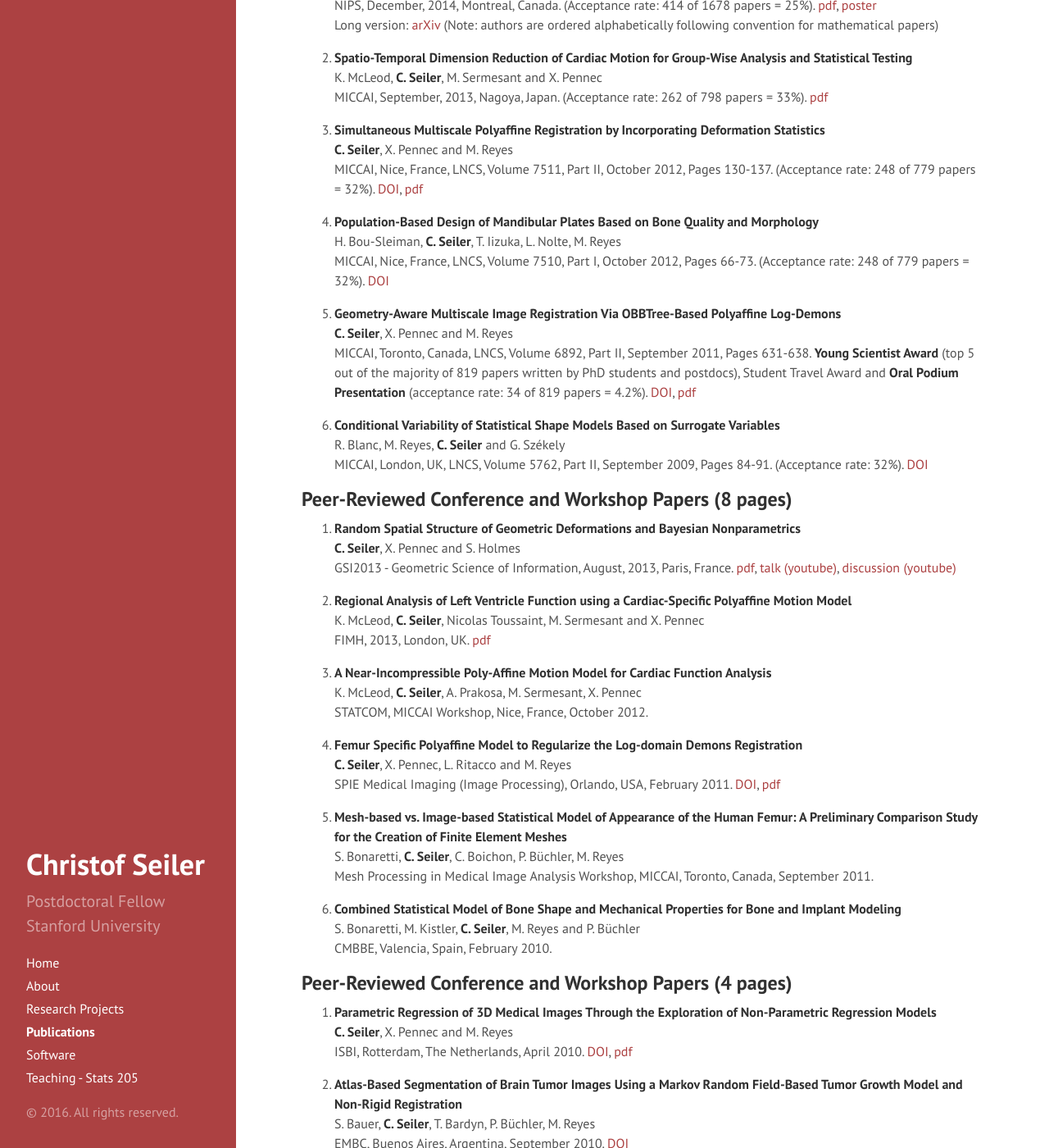
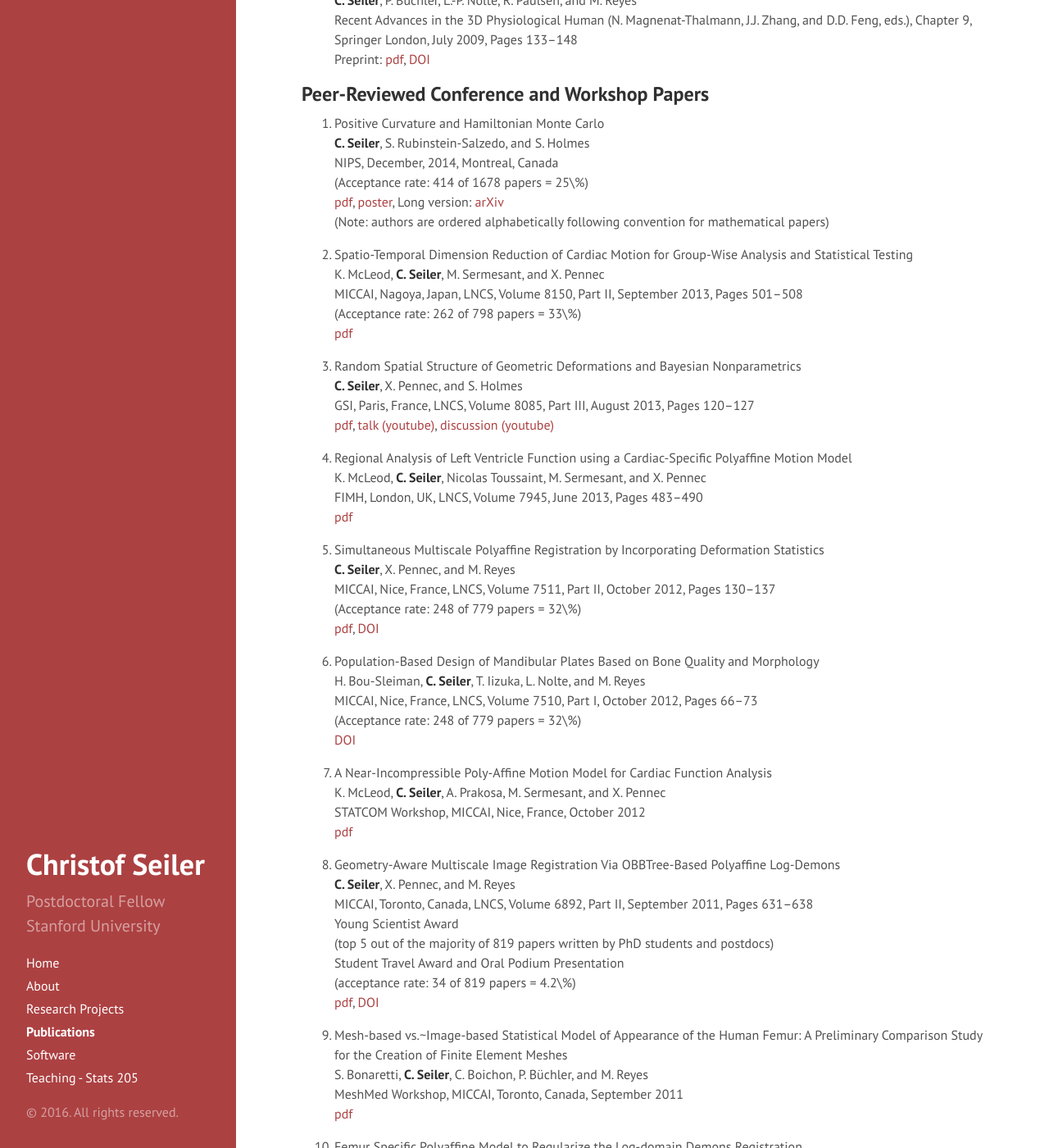
Before and after one commit to ChristofSeiler/ChristofSeiler.github.io, a Jekyll site: the page built from publications.md, in a window 1280 px wide and 1400 px high, scrolled down 1158 px. Shown: the whole window at 82% size. Built offline with Jekyll 4.4.1, drawn with Linux system fonts in a browser that asks for light colours; some of the changed text lies outside the part shown.

Commit message:
reformatted publication list

```diff
--- a/publications.md
+++ b/publications.md
@@ -9,114 +9,137 @@
 
 Several journal articles and one book chapter are currenlty under review.
 
-## Journal Articles
+## Peer-Reviewed Journal Articles
 
-1. **Discussion of "Geodesic Monte Carlo on Embedded Manifolds"** <br>
-P. Diaconis, **C. Seiler** and S. Holmes <br>
-Scandinavian Journal of Statistics, Volume 41, Issue 1, pages 3-7, March 2014. [arXiv](http://arxiv.org/abs/1311.1129), [journal](http://onlinelibrary.wiley.com/doi/10.1111/sjos.12070/abstract)
+1. **Image-based vs. Mesh-based Statistical Appearance Model of the Human Femur: Implications for Finite Element Simulations** <br>
+S. Bonaretti, **C. Seiler**, C. Boichon, M. Reyes, and P. B&uuml;chler <br>
+Medical Engineering and Physics, Volume 36, Issue 12, December 2014, Pages 1626&ndash;1635 <br>
+[DOI](http://dx.doi.org/10.1016/j.medengphy.2014.09.006)
 
-2. **Image-based vs. Mesh-based Statistical Appearance Model of the Human Femur: Implications for Finite Element Simulations** <br>
-S. Bonaretti, **C. Seiler**, C. Boichon, M. Reyes, and P. B&uuml;chler <br>
-Medical Engineering and Physics, 2014. [DOI](http://dx.doi.org/10.1016/j.medengphy.2014.09.006)
+2. Time-Lapse Microscopy and Classification of 2D Human Mesenchymal Stem Cells Based on Cell Shape Picks Up Myogenic from Osteogenic and Adipogenic Differentiation <br>
+**C. Seiler**, A. Gazdhar, M. Reyes, L.M. Benneker, T. Geiser, K.A. Siebenrock, and B. Gantenbein-Ritter <br>
+Journal of Tissue Engineering and Regenerative Medicine, Volume 8, Issue 9, September 2014, Pages 737&ndash;746 <br>
+(2011 Impact Factor: 3.278) <br>
+[DOI](http://dx.doi.org/10.1002/term.1575)
 
-3. **Capturing the Multiscale Anatomical Shape Variability with Polyaffine Transformation Trees** <br>
-**C. Seiler**, X. Pennec and M. Reyes <br>
-Medical Image Analysis (MedIA) (2011 5-Year Impact Factor: 4.512, top ranked journal in medical image analysis), Volume 16, Issue 7, October 2012, Pages 1371-1384. [DOI](http://dx.doi.org/10.1016/j.media.2012.05.011). Preprint: [pdf](http://www.inria.fr/sophia/asclepios/Publications/Christof.Seiler/SeilerPolyaffineTransformationTreesMedIA2012.pdf)
+3. Discussion of "Geodesic Monte Carlo on Embedded Manifolds" <br>
+P. Diaconis, **C. Seiler**, and S. Holmes <br>
+Scandinavian Journal of Statistics, Volume 41, Issue 1, March 2014, Pages 3&ndash;7	<br>
+Preprint: [pdf](http://arxiv.org/abs/1311.1129), [journal](http://onlinelibrary.wiley.com/doi/10.1111/sjos.12070/abstract)
 
-4. **Time-Lapse Microscopy and Classification of 2D Human Mesenchymal Stem Cells Based on Cell Shape Picks Up Myogenic from Osteogenic and Adipogenic Differentiation** <br>
-**C. Seiler**, A. Gazdhar, M. Reyes, L.M. Benneker, T. Geiser, K.A. Siebenrock, B. Gantenbein-Ritter <br>
-Journal of Tissue Engineering and Regenerative Medicine (2011 Impact Factor: 3.278), 2012. [DOI](http://dx.doi.org/10.1002/term.1575)
+4. Validity of an Automatic Measure Protocol in Distal Femur for Allograft Selection from a Three-Dimensional Virtual Bone Bank System <br>
+L. Ritacco, **C. Seiler**, G. Farfalli, L. Nolte, M. Reyes, D. Muscolo, and L. Tinao <br>
+Cell and Tissue Banking, Volume 14, Issue 2, June 2013, Pages 213&ndash;220 <br>
+[DOI](http://dx.doi.org/10.1007/s10561-012-9307-3)
 
-5. **Statistical Model Based Shape Prediction from a Combination of Direct Observations and Various Surrogates: Application to Orthopaedic Research** <br>
-R. Blanc, **C. Seiler**, G. Sz&eacute;kely, L. Nolte, M. Reyes <br>
-Medical Image Analysis (MedIA), Volume 16, Issue 6, August 2012, Pages 1156-1166. [DOI](http://dx.doi.org/10.1016/j.media.2012.04.004)
+5. Capturing the Multiscale Anatomical Shape Variability with Polyaffine Transformation Trees <br>
+**C. Seiler**, X. Pennec, and M. Reyes <br>
+Medical Image Analysis, Volume 16, Issue 7, October 2012, Pages 1371&ndash;1384 <br>
+(2011 5-Year Impact Factor: 4.512, top ranked journal in medical image analysis) <br>
+Preprint: [pdf](http://www.inria.fr/sophia/asclepios/Publications/Christof.Seiler/SeilerPolyaffineTransformationTreesMedIA2012.pdf), [DOI](http://dx.doi.org/10.1016/j.media.2012.05.011)
 
-6. **Validity of an Automatic Measure Protocol in Distal Femur for Allograft Selection from a Three-Dimensional Virtual Bone Bank System** <br>
-L. Ritacco, **C. Seiler**, G. Farfalli, L. Nolte, M. Reyes, D. Muscolo and L. Tinao <br>
-Cell and Tissue Banking, 2012. [DOI](http://dx.doi.org/10.1007/s10561-012-9307-3)
+6. Statistical Model Based Shape Prediction from a Combination of Direct Observations and Various Surrogates: Application to Orthopaedic Research <br>
+R. Blanc, **C. Seiler**, G. Sz&eacute;kely, L. Nolte, and M. Reyes <br>
+Medical Image Analysis, Volume 16, Issue 6, August 2012, Pages 1156&ndash;1166 <br>
+Preprint: [pdf](http://www-sop.inria.fr/asclepios/Publications/Christof.Seiler/BlancSeilerMedIA2012.pdf), [DOI](http://dx.doi.org/10.1016/j.media.2012.04.004)
 
-## Book Chapter
+## Peer-Reviewed Book Chapter
 
 1. **Hierarchical Markov Random Fields Applied to Model Soft Tissue Deformations on Graphics Hardware** <br>
-**C. Seiler**, P. B&uuml;chler, L.-P. Nolte, R. Paulsen and M. Reyes <br>
-Recent Advances in the 3D Physiological Human (N. Magnenat-Thalmann, J. J. Zhang, and D. D. Feng, eds.), Chapter 9, Pages 133-148, Springer London, November 2009. [DOI](http://dx.doi.org/10.1007/978-1-84882-565-9_9)
+**C. Seiler**, P. Büchler, L.-P. Nolte, R. Paulsen, and M. Reyes <br>
+Recent Advances in the 3D Physiological Human (N. Magnenat-Thalmann, J.J. Zhang, and D.D. Feng, eds.), Chapter 9, Springer London, July 2009, Pages 133&ndash;148 <br>
+Preprint: [pdf](https://christofseiler.github.io/PaperHMRFDeformationGPU.pdf), [DOI](http://dx.doi.org/10.1007/978-1-84882-565-9_9)
 
-## Selective Peer-Reviewed Conference Papers (8+ pages)
+## Peer-Reviewed Conference and Workshop Papers
 
-1. **Positive Curvature and Hamiltonian Monte Carlo** <br>
+1. Positive Curvature and Hamiltonian Monte Carlo <br>
 **C. Seiler**, S. Rubinstein-Salzedo, and S. Holmes <br>
-NIPS, December, 2014, Montreal, Canada. (Acceptance rate: 414 of 1678 papers = 25%). [pdf](http://papers.nips.cc/paper/5500-positive-curvature-and-hamiltonian-monte-carlo.pdf), [poster](https://christofseiler.github.io/NIPS-Poster.pdf) <br>
-Long version: [arXiv](http://arxiv.org/abs/1407.1114) (Note: authors are ordered alphabetically following convention for mathematical papers)
+NIPS, December, 2014, Montreal, Canada <br>
+(Acceptance rate: 414 of 1678 papers = 25\%) <br>
+[pdf](http://papers.nips.cc/paper/5500-positive-curvature-and-hamiltonian-monte-carlo.pdf), [poster](https://christofseiler.github.io/NIPS-Poster.pdf), Long version: [arXiv](http://arxiv.org/abs/1407.1114) <br>
+(Note: authors are ordered alphabetically following convention for mathematical papers)
 
-2. **Spatio-Temporal Dimension Reduction of Cardiac Motion for Group-Wise Analysis and Statistical Testing** <br>
-K. McLeod, **C. Seiler**, M. Sermesant and X. Pennec <br>
-MICCAI, September, 2013, Nagoya, Japan. (Acceptance rate: 262 of 798 papers = 33%). [pdf](http://hal.inria.fr/hal-00840041/PDF/MICCAI_mcleod_2013.pdf)
+2. Spatio-Temporal Dimension Reduction of Cardiac Motion for Group-Wise Analysis and Statistical Testing <br>
+K. McLeod, **C. Seiler**, M. Sermesant, and X. Pennec <br>
+MICCAI, Nagoya, Japan, LNCS, Volume 8150, Part II, September 2013, Pages 501&ndash;508 <br>
+(Acceptance rate: 262 of 798 papers = 33\%) <br>
+[pdf](http://hal.inria.fr/hal-00840041/PDF/MICCAI_mcleod_2013.pdf)
 
-3. **Simultaneous Multiscale Polyaffine Registration by Incorporating Deformation Statistics** <br>
-**C. Seiler**, X. Pennec and M. Reyes <br>
-MICCAI, Nice, France, LNCS, Volume 7511, Part II, October 2012, Pages 130-137. (Acceptance rate: 248 of 779 papers = 32%). [DOI](http://dx.doi.org/10.1007/978-3-642-33418-4_17), [pdf](http://www.inria.fr/sophia/asclepios/Publications/Christof.Seiler/SeilerMultiscaleGroupwisePolyaffineRegistrationMICCAI2012.pdf)
+3. Random Spatial Structure of Geometric Deformations and Bayesian Nonparametrics <br>
+**C. Seiler**, X. Pennec, and S. Holmes <br>
+GSI, Paris, France, LNCS, Volume 8085, Part III, August 2013, Pages 120&ndash;127 <br>
+[pdf](https://hal.inria.fr/hal-00847185/document), [talk (youtube)](https://www.youtube.com/watch?v=KZO-EaJ6Qrc), [discussion (youtube)](https://www.youtube.com/watch?v=B22UeW_wOpg)
 
-4. **Population-Based Design of Mandibular Plates Based on Bone Quality and Morphology** <br>
-H. Bou-Sleiman, **C. Seiler**, T. Iizuka, L. Nolte, M. Reyes <br>
-MICCAI, Nice, France, LNCS, Volume 7510, Part I, October 2012, Pages 66-73. (Acceptance rate: 248 of 779 papers = 32%). [DOI](http://dx.doi.org/10.1007/978-3-642-33415-3_9)
-
-5. **Geometry-Aware Multiscale Image Registration Via OBBTree-Based Polyaffine Log-Demons** <br>
-**C. Seiler**, X. Pennec and M. Reyes <br>
-MICCAI, Toronto, Canada, LNCS, Volume 6892, Part II, September 2011, Pages 631-638. **Young Scientist Award** (top 5 out of the majority of 819 papers written by PhD students and postdocs), Student Travel Award and **Oral Podium Presentation** (acceptance rate: 34 of 819 papers = 4.2%). [DOI](http://dx.doi.org/10.1007/978-3-642-23629-7_77), [pdf](http://www.inria.fr/sophia/asclepios/Publications/Christof.Seiler/SeilerOBBTreeMultiscalePolyLogDemonsMICCAI2011.pdf)
-
-6. **Conditional Variability of Statistical Shape Models Based on Surrogate Variables** <br>
-R. Blanc, M. Reyes, **C. Seiler** and G. Sz&eacute;kely <br>
-MICCAI, London, UK, LNCS, Volume 5762, Part II, September 2009, Pages 84-91. (Acceptance rate: 32%). [DOI](http://dx.doi.org/10.1007/978-3-642-04271-3_11)
-
-## Peer-Reviewed Conference and Workshop Papers (8 pages)
-
-1. **Random Spatial Structure of Geometric Deformations and Bayesian Nonparametrics** <br>
-**C. Seiler**, X. Pennec and S. Holmes <br>
-GSI2013 - Geometric Science of Information, August, 2013, Paris, France.
-[pdf](https://hal.inria.fr/hal-00847185/document),
-[talk (youtube)](https://www.youtube.com/watch?v=KZO-EaJ6Qrc),
-[discussion (youtube)](https://www.youtube.com/watch?v=B22UeW_wOpg)
-
-2. **Regional Analysis of Left Ventricle Function using a Cardiac-Specific Polyaffine Motion Model** <br>
-K. McLeod, **C. Seiler**, Nicolas Toussaint, M. Sermesant and X. Pennec <br>
-FIMH, 2013, London, UK.
+4. Regional Analysis of Left Ventricle Function using a Cardiac-Specific Polyaffine Motion Model <br>
+K. McLeod, **C. Seiler**, Nicolas Toussaint, M. Sermesant, and X. Pennec <br>
+FIMH, London, UK, LNCS, Volume 7945, June 2013, Pages 483&ndash;490 <br>
 [pdf](http://hal.inria.fr/hal-00840042/PDF/PolyAffineHeartRegionalAnalysis.pdf)
 
-3. **A Near-Incompressible Poly-Affine Motion Model for Cardiac Function Analysis** <br>
-K. McLeod, **C. Seiler**, A. Prakosa, M. Sermesant, X. Pennec <br>
-STATCOM, MICCAI Workshop, Nice, France, October 2012.
+5. Simultaneous Multiscale Polyaffine Registration by Incorporating Deformation Statistics <br>
+**C. Seiler**, X. Pennec, and M. Reyes <br>
+MICCAI, Nice, France, LNCS, Volume 7511, Part II, October 2012, Pages 130&ndash;137 <br>
+(Acceptance rate: 248 of 779 papers = 32\%) <br>
+[pdf](http://www.inria.fr/sophia/asclepios/Publications/Christof.Seiler/SeilerMultiscaleGroupwisePolyaffineRegistrationMICCAI2012.pdf), [DOI](http://dx.doi.org/10.1007/978-3-642-33418-4_17)
 
-4. **Femur Specific Polyaffine Model to Regularize the Log-domain Demons Registration** <br>
-**C. Seiler**, X. Pennec, L. Ritacco and M. Reyes <br>
-SPIE Medical Imaging (Image Processing), Orlando, USA, February 2011. [DOI](http://dx.doi.org/10.1117/12.878316), [pdf](http://www.inria.fr/sophia/asclepios/Publications/Christof.Seiler/SeilerFemurPolyaffineLogDemonsSPIE2011.pdf)
+6. Population-Based Design of Mandibular Plates Based on Bone Quality and Morphology <br>
+H. Bou-Sleiman, **C. Seiler**, T. Iizuka, L. Nolte, and M. Reyes <br>
+MICCAI, Nice, France, LNCS, Volume 7510, Part I, October 2012, Pages 66&ndash;73 <br>
+(Acceptance rate: 248 of 779 papers = 32\%)	<br>
+[DOI](http://dx.doi.org/10.1007/978-3-642-33415-3_9)
 
-5. **Mesh-based vs. Image-based Statistical Model of Appearance of the Human Femur: A Preliminary Comparison Study for the Creation of Finite Element Meshes** <br>
-S. Bonaretti, **C. Seiler**, C. Boichon, P. B&uuml;chler, M. Reyes <br>
-Mesh Processing in Medical Image Analysis Workshop, MICCAI, Toronto, Canada, September 2011.
+7. A Near-Incompressible Poly-Affine Motion Model for Cardiac Function Analysis <br>
+K. McLeod, **C. Seiler**, A. Prakosa, M. Sermesant, and X. Pennec <br>
+STATCOM Workshop, MICCAI, Nice, France, October 2012 <br>
+[pdf](http://www-sop.inria.fr/asclepios/Publications/Kristin.McLeod/PolyAffineHeart.pdf)
 
-6. **Combined Statistical Model of Bone Shape and Mechanical Properties for Bone and Implant Modeling** <br>
-S. Bonaretti, M. Kistler, **C. Seiler**, M. Reyes and P. B&uuml;chler <br>
-CMBBE, Valencia, Spain, February 2010.
+8. Geometry-Aware Multiscale Image Registration Via OBBTree-Based Polyaffine Log-Demons <br>
+**C. Seiler**, X. Pennec, and M. Reyes <br>
+MICCAI, Toronto, Canada, LNCS, Volume 6892, Part II, September 2011, Pages 631&ndash;638 <br>
+Young Scientist Award <br>
+(top 5 out of the majority of 819 papers written by PhD students and postdocs) <br>
+Student Travel Award and Oral Podium Presentation <br>
+(acceptance rate: 34 of 819 papers = 4.2\%)	<br>
+[pdf](http://www.inria.fr/sophia/asclepios/Publications/Christof.Seiler/SeilerOBBTreeMultiscalePolyLogDemonsMICCAI2011.pdf), [DOI](http://dx.doi.org/10.1007/978-3-642-23629-7_77)
 
-## Peer-Reviewed Conference and Workshop Papers (4 pages)
+9. Mesh-based vs.~Image-based Statistical Model of Appearance of the Human Femur: A Preliminary Comparison Study for the Creation of Finite Element Meshes <br>
+S. Bonaretti, **C. Seiler**, C. Boichon, P. B&uuml;chler, and M. Reyes <br>
+MeshMed Workshop, MICCAI, Toronto, Canada, September 2011 <br>
+[pdf](http://www2.imm.dtu.dk/projects/MeshMed/2011/MeshMed2011Proceedings.pdf)
 
-1. **Parametric Regression of 3D Medical Images Through the Exploration of Non-Parametric Regression Models** <br>
-**C. Seiler**, X. Pennec and M. Reyes <br>
-ISBI, Rotterdam, The Netherlands, April 2010. [DOI](http://dx.doi.org/10.1109/ISBI.2010.5490313), [pdf](http://www.inria.fr/sophia/asclepios/Publications/Xavier.Pennec/Seiler.ISBI2010.pdf)
+10. Femur Specific Polyaffine Model to Regularize the Log-domain Demons Registration <br>
+**C. Seiler**, X. Pennec, L. Ritacco, and M. Reyes <br>
+SPIE Medical Imaging (Image Processing), Orlando, USA, February 2011 <br>
+[pdf](https://hal.inria.fr/inria-00616216/file/SeilerFemurPolyaffineLogDemonsSPIE2011.pdf), [DOI](http://dx.doi.org/10.1117/12.878316)
 
-2. **Atlas-Based Segmentation of Brain Tumor Images Using a Markov Random Field-Based Tumor Growth Model and Non-Rigid Registration** <br>
-S. Bauer, **C. Seiler**, T. Bardyn, P. B&uuml;chler, M. Reyes <br>
-EMBC, Buenos Aires, Argentina, September 2010. [DOI](http://dx.doi.org/10.1109/IEMBS.2010.5627302)
+11. Atlas-Based Segmentation of Brain Tumor Images Using a Markov Random Field-Based Tumor Growth Model and Non-Rigid Registration <br>
+S. Bauer, **C. Seiler**, T. Bardyn, P. B&uuml;chler, and M. Reyes <br>
+EMBC, Buenos Aires, Argentina, September 2010, Pages 4080&ndash;4083 <br>
+[pdf](http://mauricioreyes.me/Publications/BauerEMBC2010.pdf), [DOI](http://dx.doi.org/10.1109/IEMBS.2010.5627302)
+
+12. Parametric Regression of 3D Medical Images Through the Exploration of Non-Parametric Regression Models <br>
+**C. Seiler**, X. Pennec, and M. Reyes <br>
+ISBI, Rotterdam, The Netherlands, April 2010, Pages 452&ndash;455 <br>
+[pdf](http://www.inria.fr/sophia/asclepios/Publications/Xavier.Pennec/Seiler.ISBI2010.pdf), [DOI](http://dx.doi.org/10.1109/ISBI.2010.5490313)
+
+13. Combined Statistical Model of Bone Shape and Mechanical Properties for Bone and Implant Modeling <br>
+S. Bonaretti, M. Kistler, **C. Seiler, M. Reyes, and P. B&uuml;chler <br>
+CMBBE, Valencia, Spain, February 2010
+
+14. Conditional Variability of Statistical Shape Models Based on Surrogate Variables <br>
+R. Blanc, M. Reyes, **C. Seiler**, and G. Sz&eacute;kely <br>
+MICCAI, London, UK, LNCS, Volume 5762, Part II, September 2009, Pages 84&ndash;91 <br>
+(Acceptance rate: 32\%) <br>
+[pdf](http://www.mauricioreyes.me/Publications/blancMiccai09.pdf), [DOI](http://dx.doi.org/10.1007/978-3-642-04271-3_11)
 
 ## Conference Abstracts
 
-1. **Mesenchymal Stem Cell Classification During Differentiation Based on Shape Information** <br>
-**C. Seiler**, A. Gazdhar, T. Geiser, M. Reyes and B. Gantenbein-Ritter <br>
-TERMIS, Galway, Ireland, June 2010.
+1. Mesenchymal Stem Cell Classification During Differentiation Based on Shape Information <br>
+**C. Seiler**, A. Gazdhar, T. Geiser, M. Reyes, and B. Gantenbein-Ritter <br>
+TERMIS, Galway, Ireland, June 2010
 
-2. **Automatic Landmark Propagation for Left and Right Symmetry Assessment of Tibia and Femur: A Computational Anatomy Based Approach** <br>
-**C. Seiler**, S. Weber, W. Schmidt, F. Fischer, N. Reimers and M. Reyes <br>
-CAOS, Boston, USA, June 2009.
+2. Automatic Landmark Propagation for Left and Right Symmetry Assessment of Tibia and Femur: A Computational Anatomy Based Approach <br>
+**C. Seiler**, S. Weber, W. Schmidt, F. Fischer, N. Reimers, and M. Reyes <br>
+CAOS, Boston, USA, June 2009
 
 ## Interview
 
@@ -126,8 +149,9 @@
 
 1. **Trees on Geometrical Deformations to Model the Statistical Variability of Organs in Medical Images** <br>
 **C. Seiler** <br>
-PhD Thesis, University of Nice Sophia Antipolis and University of Bern, September 2012. [pdf](http://www.inria.fr/sophia/asclepios/Publications/Christof.Seiler/Seiler_PhDThesis.pdf)
+PhD Thesis, University of Nice Sophia Antipolis and University of Bern, September 2012 <br>
+[pdf](http://www.inria.fr/sophia/asclepios/Publications/Christof.Seiler/Seiler_PhDThesis.pdf)
 
 2. **Displacement Vector Field Regularization for Modelling of Soft Tissue Deformations** <br>
 **C. Seiler** <br>
-MSc Thesis, University of Bern, June 2008.
+MSc Thesis, University of Bern, June 2008
```
Also changed, not shown: 1 other file.
